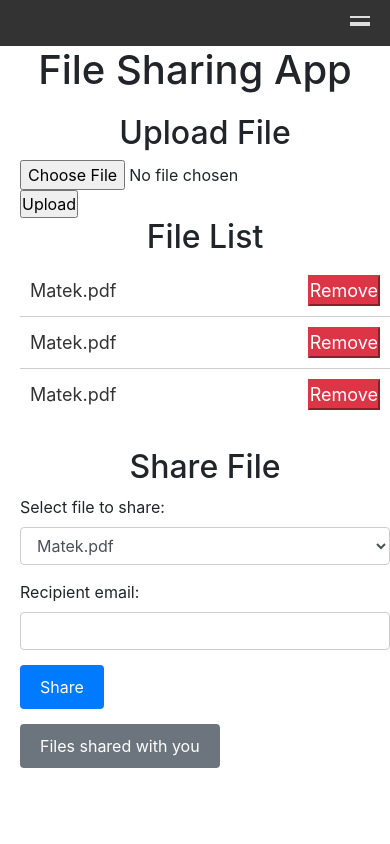
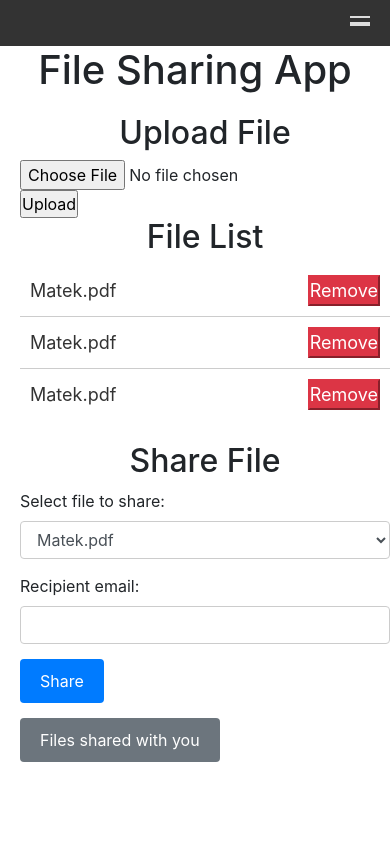
Before and after one commit to blevi3/google_drive_for_home, a Django app: page / in a window 390 px wide. Run offline with Django 4.2, Linux system fonts and the light colour scheme; a user stored in the database is signed in; data comes from the database, SQL or seed files in the repository; both versions use the stored data as it was after the commit.

Commit message:
responsivity 100

```diff
--- a/uploader/static/css/uploader.css
+++ b/uploader/static/css/uploader.css
@@ -1,12 +1,14 @@
 
-
+html, body {
+    height: 100%;
+    width: 100%;
+  }
 .container {
-    max-width: 600px;
     margin: 0 auto;
-    padding: 20px;
 }
 
-  h1, h2 {
+h1,
+h2 {
     text-align: center;
 }
 
@@ -71,10 +73,13 @@
 @media only screen and (max-width: 600px) {
     body {
         font-size: 18px;
+        width: fit-content;
+
     }
 
 
     .container {
+        width: 100%;
         margin: 10px;
         padding: 10px;
         font-size: 16px;
```
Also changed, not shown: uploader/db.sqlite3, uploader/storage/templates/upload.html. Lines whose indentation alone changed are shown as unchanged.
